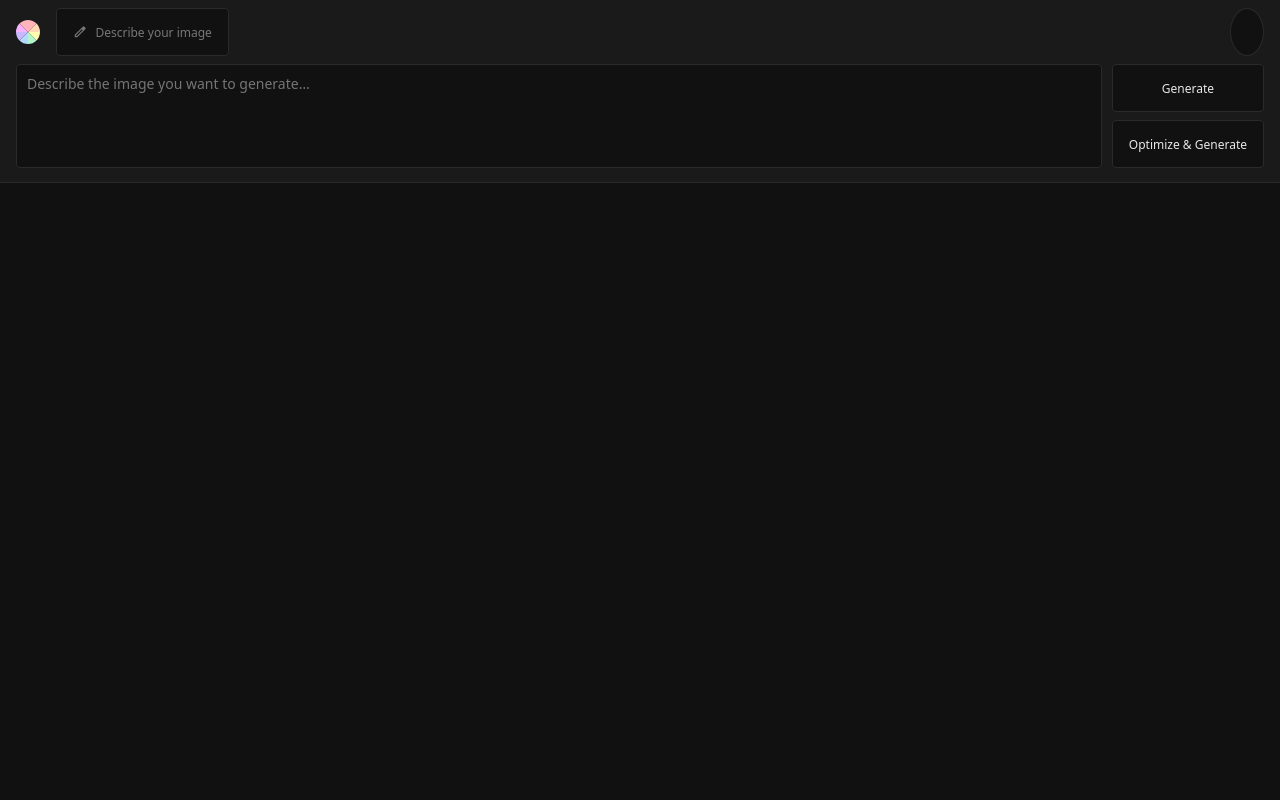
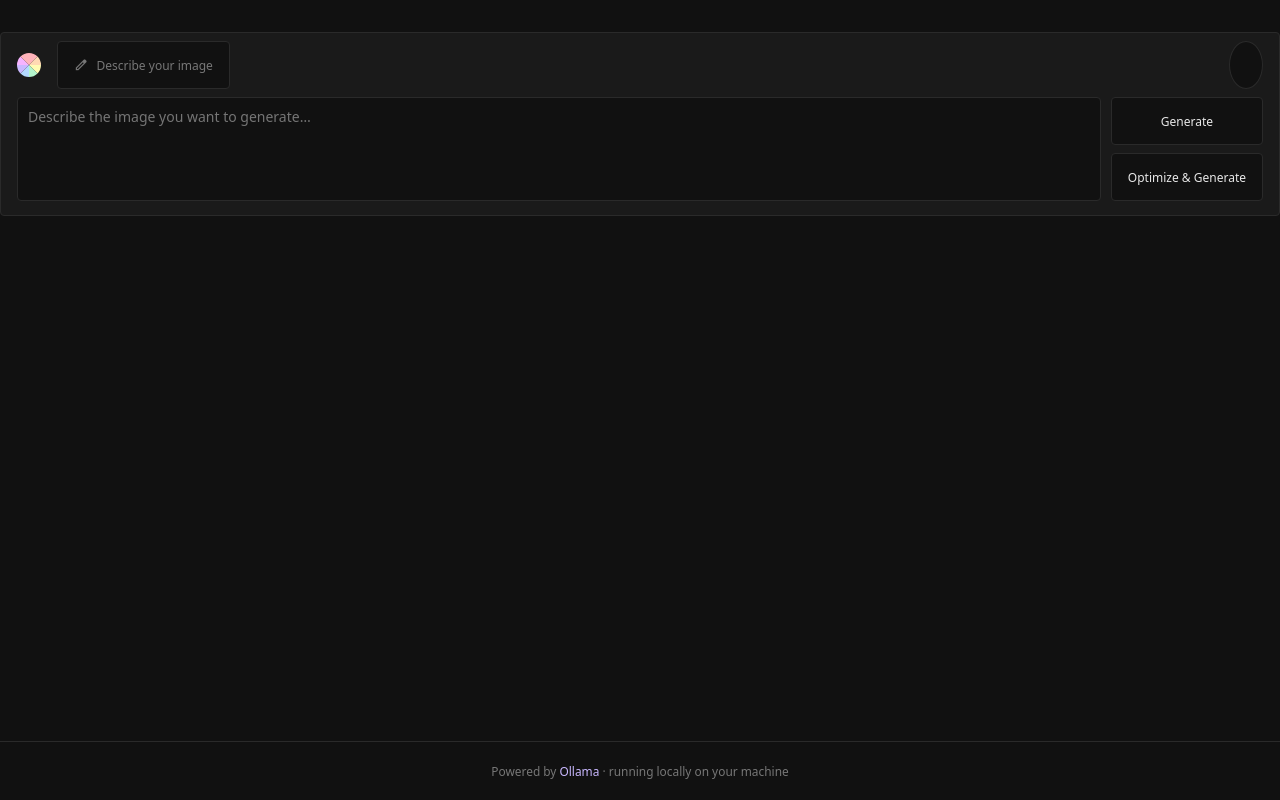
Before and after one commit to t4ckermann/LoCanva, a Flask app: page / in a window 1280 px wide. Run offline with Flask 3, Linux system fonts and the light colour scheme.

Commit message:
feat: update version to 0.10.0 and enhance UI layout with footer

```diff
--- a/package.json
+++ b/package.json
@@ -1,6 +1,6 @@
 {
   "name": "locanva",
-  "version": "0.9.0",
+  "version": "0.10.0",
   "type": "module",
   "scripts": {
     "build": "tsc",
--- a/static/css/style.css
+++ b/static/css/style.css
@@ -68,13 +68,17 @@ html, body {
     color: var(--text);
     font-family: system-ui, sans-serif;
     font-size: 14px;
+    display: flex;
+    flex-direction: column;
 }
 
 .app {
     position: relative;
     width: 100%;
-    height: 100vh;
+    flex: 1;
     overflow: hidden;
+    max-width: 1280px;
+    margin: 0 auto;
 }
 
 /* Image area — fills full viewport */
@@ -83,7 +87,7 @@ html, body {
     position: absolute;
     inset: 0;
     display: flex;
-    padding-top: 78px; /* height of prompt bar */
+    margin-top: 132px;
     justify-content: center;
     overflow: hidden;
 }
@@ -179,12 +183,13 @@ html, body {
 
 .prompt-bar {
     position: absolute;
-    top: 0;
+    top: 32px;
     left: 0;
     right: 0;
     z-index: 100;
     background: var(--surface);
-    border-bottom: 1px solid var(--border);
+    border: 1px solid var(--border);
+    border-radius: var(--border-radius) ;
 }
 
 .prompt-bar-header {
@@ -198,6 +203,10 @@ html, body {
     width: 24px;
     height: 24px;
     margin: 0 16px;
+}
+
+body:has(#loading-overlay:not(.hidden)) .logo {
+    animation: spin 0.85s linear infinite;
 }
 
 .prompt-toggle {
@@ -317,6 +326,25 @@ button:hover:not(:disabled) {
     opacity: 1;
 }
 
+/* Footer */
+
+footer {
+    text-align: center;
+    padding: 1.5rem 1rem;
+    border-top: 1px solid var(--border);
+    color: var(--text-muted);
+    font-size: 0.85rem;
+}
+
+footer a {
+    color: var(--accent);
+    text-decoration: none;
+}
+
+footer a:hover {
+    text-decoration: underline;
+}
+
 /* Utilities */
 
 .hidden {
--- a/templates/index.html
+++ b/templates/index.html
@@ -42,6 +42,9 @@
             <div id="error-msg" class="error-msg hidden"></div>
         </main>
     </div>
+    <footer>
+        <p>Powered by <a href="https://ollama.com" target="_blank" rel="noopener">Ollama</a> · running locally on your machine</p>
+    </footer>
     <script type="module" src="/static/js/main.js"></script>
 </body>
 </html>
```
